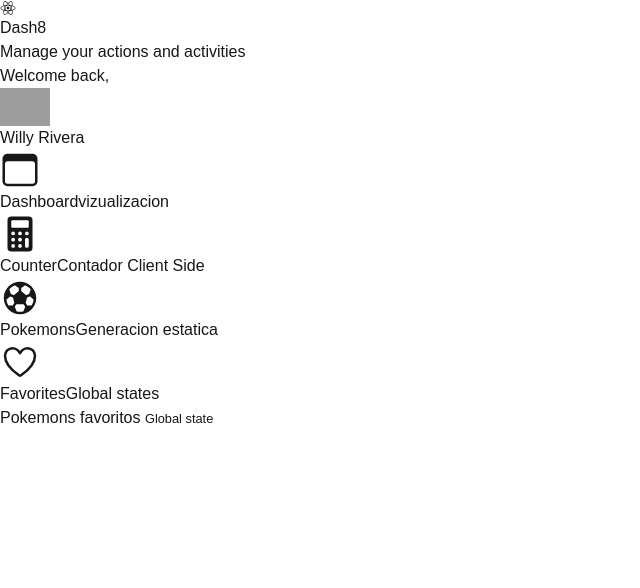
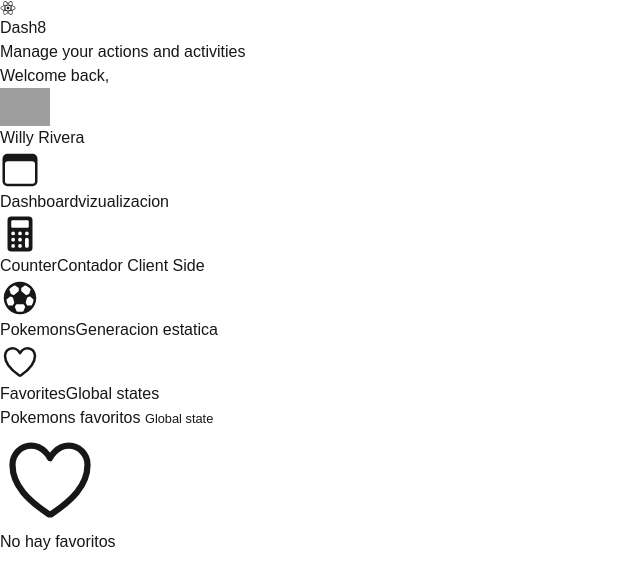
Before and after one commit to oldwilly12/NextJS, a Next.js app in the folder 02-my-dashboard/: page /dashboard/favorites in a window 1280 px wide. Shown: the top 588 px of the page, without its empty margins (0-640 px from the left). Built offline with nearby package versions, Linux system fonts and the light colour scheme; grey boxes are pictures that could not be loaded.

Commit message:
state of favorites change
state of favoriters change

```diff
--- a/02-my-dashboard/src/app/dashboard/favorites/page.tsx
+++ b/02-my-dashboard/src/app/dashboard/favorites/page.tsx
@@ -1,4 +1,9 @@
-import { PokemonGrid, PokemonsResponse, SimplePokemon } from '@/pokemons';
+
+
+import { PokemonGrid, PokemonGridFav, PokemonsResponse, SimplePokemon } from '@/pokemons';
+import { useAppSelector } from '@/store';
+import { IoHeartOutline } from 'react-icons/io5';
+
 
 
 export const metadata = {
@@ -7,15 +12,19 @@ export const metadata = {
 };
 
 
+
 export default async function PokemonsPage() {
+
+        // del store, vamos a buscar si el pokemon es favorito con el id
+        // se utiliza el simbolo !! para convertirlo en boolean
 
 
   return (
     <div className='flex flex-col'>
 
       <span className='text-5xl my-2'>Pokemons favoritos <small className='text-blue-500'>Global state</small></span>
-      < PokemonGrid pokemons={[]} />
-
+      < PokemonGridFav />
+      {/* <NoFavorites /> */}
     </div>
   );
 }
--- a/02-my-dashboard/src/pokemons/components/PokemonCart.tsx
+++ b/02-my-dashboard/src/pokemons/components/PokemonCart.tsx
@@ -4,7 +4,8 @@ import Link from 'next/link'
 import Image from 'next/image'
 import { SimplePokemon } from '../interfaces/simple-pokemons'
 import { IoHeart, IoHeartOutline } from 'react-icons/io5'
-import { useAppSelector } from '@/store'
+import { useAppDispatch, useAppSelector } from '@/store'
+import { toggleFavorite } from '@/store/pokemons/pokemons'
 
 interface Props {
     pokemon: SimplePokemon
@@ -16,9 +17,10 @@ export const PokemonCart = ({ pokemon }: Props) => {
     // del store, vamos a buscar si el pokemon es favorito con el id
     // se utiliza el simbolo !! para convertirlo en boolean
     const isFavorite = useAppSelector(state => !!state.pokemons[id]);
+    const dispatch = useAppDispatch();
 
     const onToggle = () => {
-
+        dispatch(toggleFavorite(pokemon));
     }
 
 
--- a/02-my-dashboard/src/pokemons/components/PokemonGrid.tsx
+++ b/02-my-dashboard/src/pokemons/components/PokemonGrid.tsx
@@ -7,6 +7,9 @@ interface Props {
 }
 
 export const PokemonGrid = ({pokemons}: Props) => {
+
+
+
   return (
     <div  className='flex flex-wrap gap-10 items-center justify-center'>
       {pokemons.map(pokemon => (
--- /dev/null
+++ b/02-my-dashboard/src/pokemons/components/PokemonGridFav.tsx
@@ -0,0 +1,41 @@
+'use client'
+
+import { useState } from 'react';
+import { PokemonGrid } from './PokemonGrid';
+import { useAppSelector } from '@/store';
+import { IoHeartOutline } from 'react-icons/io5';
+
+export const PokemonGridFav = () => {
+
+  const pokemonsFav = useAppSelector(state => Object.values(state.pokemons));
+  //El use state le da el valor inicial que seria el pokemonsFav pero aun con cambio no se afectara
+  const [pokemons, setPokemons] = useState(pokemonsFav);
+
+  // const keys = Object.values(pokemonsFav).map(key => {
+  //   return key
+  // })
+
+
+  return (
+    //<PokemonGrid pokemons={ pokemonsFav } />
+    // <PokemonGrid pokemons={ pokemons } />
+
+    <>
+    {
+      pokemons.length === 0
+      ? (<NoFavorites />)
+      : (<PokemonGrid pokemons={ pokemons } />)
+    }
+    </>
+
+  )
+}
+
+export const NoFavorites = () => {
+  return (
+    <div className='flex flex-col h-[50vh] justify-center items-center'>
+      <IoHeartOutline size={100} className='text-red-500'/>
+      <span>No hay favoritos</span>
+    </div>
+  )
+}
--- a/02-my-dashboard/src/pokemons/index.ts
+++ b/02-my-dashboard/src/pokemons/index.ts
@@ -1,4 +1,6 @@
+
 export { PokemonGrid } from './components/PokemonGrid';
+export { PokemonGridFav} from './components/PokemonGridFav';
 
 export type { SimplePokemon } from './interfaces/simple-pokemons';
 export type { PokemonsResponse} from './interfaces/pokemons-response';
--- a/02-my-dashboard/src/store/pokemons/pokemons.ts
+++ b/02-my-dashboard/src/store/pokemons/pokemons.ts
@@ -8,7 +8,9 @@ interface PokemonsState {
 }
 
 const initialState: PokemonsState = {
-    '1': { id: '1', name: 'bulbasaur' },
+    // '1': { id: '1', name: 'bulbasaur' },
+    // '3': { id: '3', name: 'venusaur' },
+    // '5': { id: '5', name: 'Charmander' },
 }
 
 const pokemonsSlice = createSlice({
```
